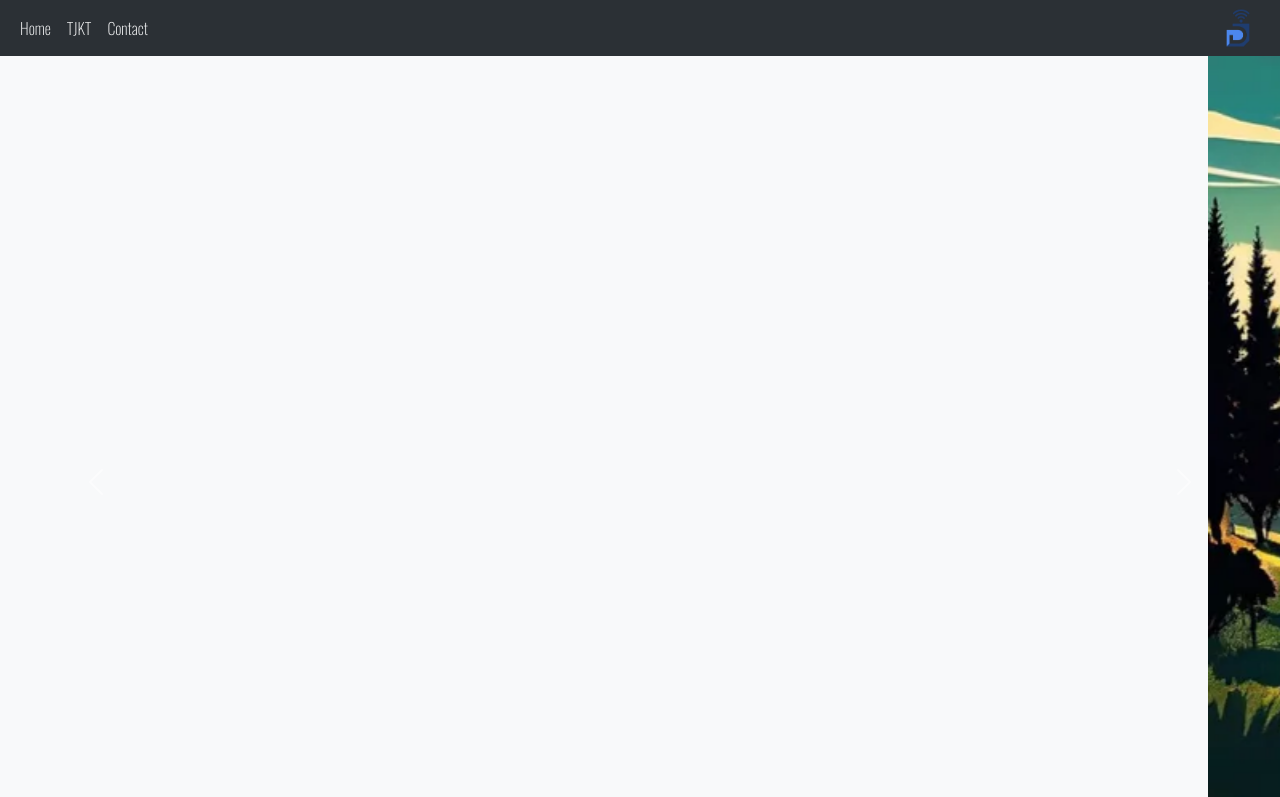
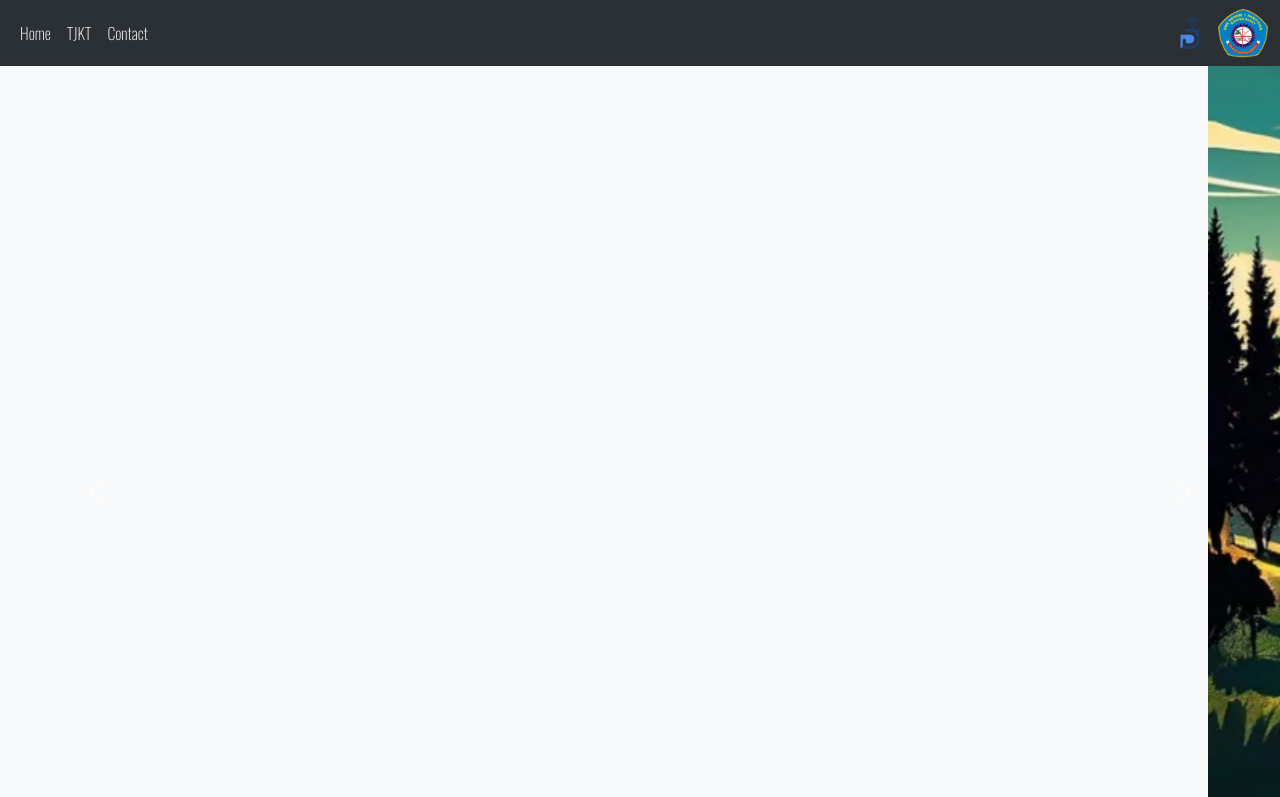
Before and after one commit to EnnVyy7/Web-Pak-Faiz, a plain HTML site: page index.html in a window 1280 px wide. Shown: the top 797 px of the page. Drawn offline with nearby package versions, Linux system fonts and the light colour scheme.

Commit message:
nambahlogo

```diff
--- a/index.html
+++ b/index.html
@@ -19,7 +19,10 @@
     <nav class="navbar navbar-expand-lg bg-body-tertiary" data-bs-theme="dark">
         <div class="container-fluid d-flex justify-content-between">
 
-            <img src="logo/dapur2.png" alt="Bootstrap" width="60" class="logo-dapur2">
+            <div class="d-flex flex-row gap-2">
+              <img src="logo/dapur2.png" alt="Bootstrap" height="45" class="logo-dapur2">
+              <img src="logo/smkn1parittiga.png" alt="Bootstrap" height="45" class="logo-dapur2">
+            </div>
 
           <button class="navbar-toggler" type="button" data-bs-toggle="collapse" data-bs-target="#navbarSupportedContent" aria-controls="navbarSupportedContent" aria-expanded="false" aria-label="Toggle navigation">
             <span class="navbar-toggler-icon"></span>
@@ -37,7 +40,11 @@
               </li>
             </ul>
 
-            <img src="logo/Dapur.png" alt="Bootstrap" width="60" class="logo-dapur">
+            <div>
+              <img src="logo/Dapur.png" alt="Bootstrap" width="50" class="logo-dapur">
+              <img src="logo/smkn1parittiga.png" alt="Bootstrap" width="50" class="logo-dapur">
+            </div>
+
 
           </div>
         </div>
```
Also changed, not shown: logo/smkn1parittiga.png (added).
